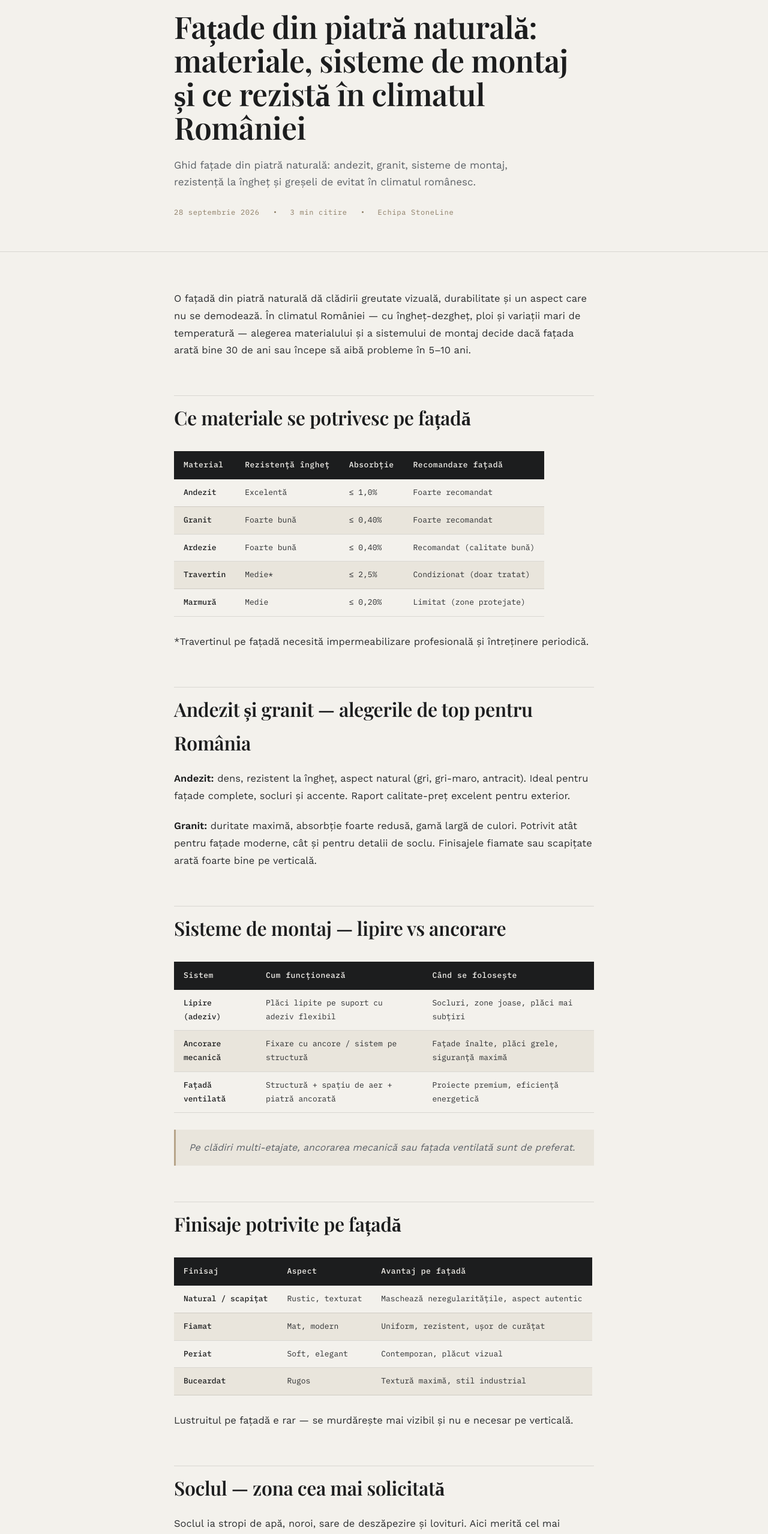
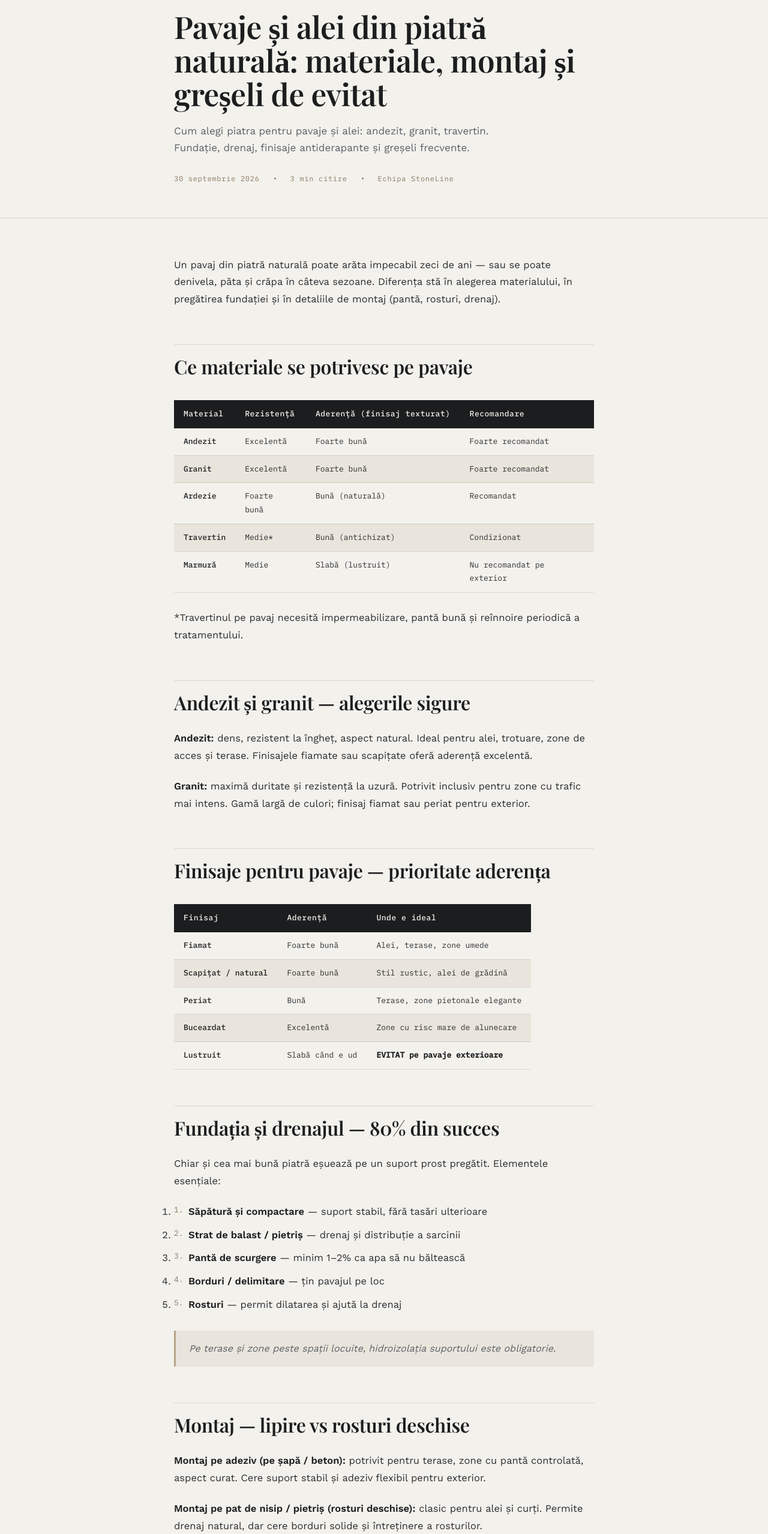
Before and after one commit to stonelinemures/stone-line-website, an Eleventy site: page posts/cum-se-întreține-corect-piatra-naturală-marmură-granit-travertin-andezit-ardezie-—-ghid-practic-2026.md in a window 1280 px wide. Shown: the part 240-2797 px from the top of the page at 60% size. Built offline with nearby package versions, Linux system fonts and the light colour scheme; Eleventy itself is replaced by a stand-in of ours; files that its build step writes are made by us from their sources; a web font is replaced by a local one.

Commit message:
Update Articol “cum-se-întreține-corect-piatra-naturală-marmură-granit-travertin-andezit-ardezie-—-ghid-practic-2026”

```diff
--- a/posts/cum-se-întreține-corect-piatra-naturală-marmură-granit-travertin-andezit-ardezie-—-ghid-practic-2026.md
+++ b/posts/cum-se-întreține-corect-piatra-naturală-marmură-granit-travertin-andezit-ardezie-—-ghid-practic-2026.md
@@ -1,86 +1,83 @@
 ---
-title: "Fațade din piatră naturală: materiale, sisteme de montaj și ce rezistă
-  în climatul României"
-description: "Ghid fațade din piatră naturală: andezit, granit, sisteme de
-  montaj, rezistență la îngheț și greșeli de evitat în climatul românesc."
-date: 2026-09-28
+title: "Pavaje și alei din piatră naturală: materiale, montaj și greșeli de evitat"
+description: "Cum alegi piatra pentru pavaje și alei: andezit, granit,
+  travertin. Fundație, drenaj, finisaje antiderapante și greșeli frecvente."
+date: 2026-09-30
 category: Aplicații
 image: /img/blog/fatade-piatra-naturala.webp
 ---
-O fațadă din piatră naturală dă clădirii greutate vizuală, durabilitate și un aspect care nu se demodează. În climatul României — cu îngheț-dezgheț, ploi și variații mari de temperatură — alegerea materialului și a sistemului de montaj decide dacă fațada arată bine 30 de ani sau începe să aibă probleme în 5–10 ani.
+Un pavaj din piatră naturală poate arăta impecabil zeci de ani — sau se poate denivela, păta și crăpa în câteva sezoane. Diferența stă în alegerea materialului, în pregătirea fundației și în detaliile de montaj (pantă, rosturi, drenaj).
 
-## Ce materiale se potrivesc pe fațadă
+## Ce materiale se potrivesc pe pavaje
 
-| Material | Rezistență îngheț | Absorbție | Recomandare fațadă |
+| Material | Rezistență | Aderență (finisaj texturat) | Recomandare |
 |---|---|---|---|
-| Andezit | Excelentă | ≤ 1,0% | Foarte recomandat |
-| Granit | Foarte bună | ≤ 0,40% | Foarte recomandat |
-| Ardezie | Foarte bună | ≤ 0,40% | Recomandat (calitate bună) |
-| Travertin | Medie* | ≤ 2,5% | Condizionat (doar tratat) |
-| Marmură | Medie | ≤ 0,20% | Limitat (zone protejate) |
+| Andezit | Excelentă | Foarte bună | Foarte recomandat |
+| Granit | Excelentă | Foarte bună | Foarte recomandat |
+| Ardezie | Foarte bună | Bună (naturală) | Recomandat |
+| Travertin | Medie* | Bună (antichizat) | Condizionat |
+| Marmură | Medie | Slabă (lustruit) | Nu recomandat pe exterior |
 
-*Travertinul pe fațadă necesită impermeabilizare profesională și întreținere periodică.
+*Travertinul pe pavaj necesită impermeabilizare, pantă bună și reînnoire periodică a tratamentului.
 
-## Andezit și granit — alegerile de top pentru România
+## Andezit și granit — alegerile sigure
 
-**Andezit:** dens, rezistent la îngheț, aspect natural (gri, gri-maro, antracit). Ideal pentru fațade complete, socluri și accente. Raport calitate-preț excelent pentru exterior.
+**Andezit:** dens, rezistent la îngheț, aspect natural. Ideal pentru alei, trotuare, zone de acces și terase. Finisajele fiamate sau scapițate oferă aderență excelentă.
 
-**Granit:** duritate maximă, absorbție foarte redusă, gamă largă de culori. Potrivit atât pentru fațade moderne, cât și pentru detalii de soclu. Finisajele fiamate sau scapițate arată foarte bine pe verticală.
+**Granit:** maximă duritate și rezistență la uzură. Potrivit inclusiv pentru zone cu trafic mai intens. Gamă largă de culori; finisaj fiamat sau periat pentru exterior.
 
-## Sisteme de montaj — lipire vs ancorare
+## Finisaje pentru pavaje — prioritate aderența
 
-| Sistem | Cum funcționează | Când se folosește |
+| Finisaj | Aderență | Unde e ideal |
 |---|---|---|
-| Lipire (adeziv) | Plăci lipite pe suport cu adeziv flexibil | Socluri, zone joase, plăci mai subțiri |
-| Ancorare mecanică | Fixare cu ancore / sistem pe structură | Fațade înalte, plăci grele, siguranță maximă |
-| Fațadă ventilată | Structură + spațiu de aer + piatră ancorată | Proiecte premium, eficiență energetică |
+| Fiamat | Foarte bună | Alei, terase, zone umede |
+| Scapițat / natural | Foarte bună | Stil rustic, alei de grădină |
+| Periat | Bună | Terase, zone pietonale elegante |
+| Buceardat | Excelentă | Zone cu risc mare de alunecare |
+| Lustruit | Slabă când e ud | **EVITAT pe pavaje exterioare** |
 
-> Pe clădiri multi-etajate, ancorarea mecanică sau fațada ventilată sunt de preferat.
+## Fundația și drenajul — 80% din succes
 
-## Finisaje potrivite pe fațadă
+Chiar și cea mai bună piatră eșuează pe un suport prost pregătit. Elementele esențiale:
 
-| Finisaj | Aspect | Avantaj pe fațadă |
-|---|---|---|
-| Natural / scapițat | Rustic, texturat | Maschează neregularitățile, aspect autentic |
-| Fiamat | Mat, modern | Uniform, rezistent, ușor de curățat |
-| Periat | Soft, elegant | Contemporan, plăcut vizual |
-| Buceardat | Rugos | Textură maximă, stil industrial |
+1. **Săpătură și compactare** — suport stabil, fără tasări ulterioare
+2. **Strat de balast / pietriș** — drenaj și distribuție a sarcinii
+3. **Pantă de scurgere** — minim 1–2% ca apa să nu băltească
+4. **Borduri / delimitare** — țin pavajul pe loc
+5. **Rosturi** — permit dilatarea și ajută la drenaj
 
-Lustruitul pe fațadă e rar — se murdărește mai vizibil și nu e necesar pe verticală.
+> Pe terase și zone peste spații locuite, hidroizolația suportului este obligatorie.
 
-## Soclul — zona cea mai solicitată
+## Montaj — lipire vs rosturi deschise
 
-Soclul ia stropi de apă, noroi, sare de deszăpezire și lovituri. Aici merită cel mai rezistent material: **andezit sau granit, cu finisaj texturat**. Evită travertinul și marmura pe soclu expus.
+**Montaj pe adeziv (pe șapă / beton):** potrivit pentru terase, zone cu pantă controlată, aspect curat. Cere suport stabil și adeziv flexibil pentru exterior.
 
-Detaliu important: hidroizolarea corectă la baza zidului și rosturile etanșe reduc drastic riscul de infiltrații.
+**Montaj pe pat de nisip / pietriș (rosturi deschise):** clasic pentru alei și curți. Permite drenaj natural, dar cere borduri solide și întreținere a rosturilor.
 
-## Greșeli frecvente pe fațade
+## Greșeli frecvente
 
 | Greșeală | Consecință | Cum eviți |
 |---|---|---|
-| Material poros fără tratament | Pete, exfolieri la îngheț | Andezit/granit sau tratament strict |
-| Fără rosturi de dilatare | Fisuri, desprinderi | Rosturi corecte pe verticală și orizontală |
-| Adeziv nepotrivit | Plăci care cad | Adeziv flexibil certificat exterior |
-| Ignorarea greutății pe înălțime | Risc de siguranță | Ancorare mecanică / calcul structural |
-| Soclu din material slab | Degradare rapidă | Andezit sau granit pe soclu |
+| Fără pantă de scurgere | Bălți → îngheț → fisuri | Minim 1–2% pantă |
+| Fundație slabă / netasată | Denivelări, plăci care se mișcă | Compactare + strat de drenaj |
+| Finisaj lustruit pe exterior | Alunecare | Fiamat / periat / scapițat |
+| Travertin fără tratament | Pete, degradare | Impermeabilizare + întreținere |
+| Rosturi greșite / lipsă borduri | Migrarea plăcilor | Borduri + rosturi corecte |
 
 ## Întrebări frecvente
 
-**Care e cea mai bună piatră pentru fațadă în România?**
-Andezitul și granitul. Au absorbție redusă și rezistență excelentă la îngheț-dezgheț.
+**Care e cea mai bună piatră pentru alee în România?**
+Andezitul și granitul. Rezistă la îngheț, uzură și oferă aderență bună în finisaj texturat.
 
-**Se poate monta piatră pe termoizolație?**
-Da, dar cu sistem dedicat (ancore / profile) care preia greutatea. Nu se lipește direct pe polistiren ca o gresie ușoară.
+**Ce grosime de piatră e recomandată?**
+De obicei 2–3 cm pe suport de beton; pe pat de nisip se folosesc deseori piese mai groase. Depinde de trafic și de sistem.
 
-**Cât durează o fațadă din piatră naturală?**
-Corect aleasă și montată, zeci de ani. Materialul în sine poate depăși durata de viață a multor finisaje alternative.
+**Cât durează montajul unui pavaj?**
+O alee sau terasă medie (30–50 mp) durează de obicei 3–7 zile lucrătoare.
 
-**Oferiți și fațade ventilate?**
-Da, în parteneriat cu proiectanți și pe baza detaliilor tehnice ale proiectului.
-
-**Faceți și doar soclul, nu toată fațada?**
-Da. Multe proiecte încep cu soclul din andezit sau granit — zona cea mai expusă.
+**Se poate repara un pavaj denivelat?**
+Da, parțial — se ridică zonele afectate, se reface suportul și se remontează. Prevenția (fundație bună) e însă mai ieftină.
 
 ---
 
-Fațada din piatră naturală merită investiția dacă alegi material rezistent la climatul local și un sistem de montaj corect. La StoneLine selectăm, prelucrăm și montăm piatră pentru fațade și socluri — cu accent pe rezistența reală în condițiile din România.
+Un pavaj reușit din piatră naturală începe de la fundație și drenaj, nu doar de la alegerea pietrei. La StoneLine te ajutăm să alegi materialul potrivit și să ai un montaj care rezistă la traficul și la iernile din România.
```
